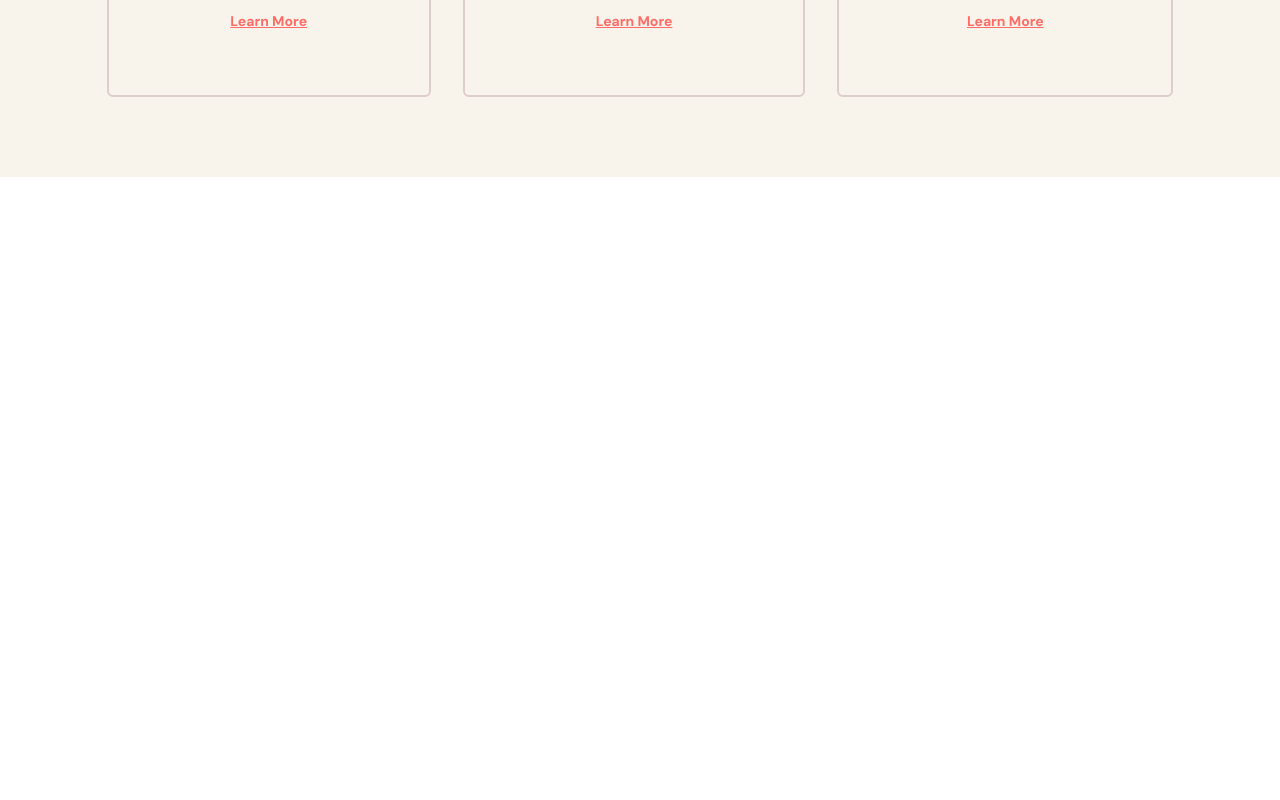
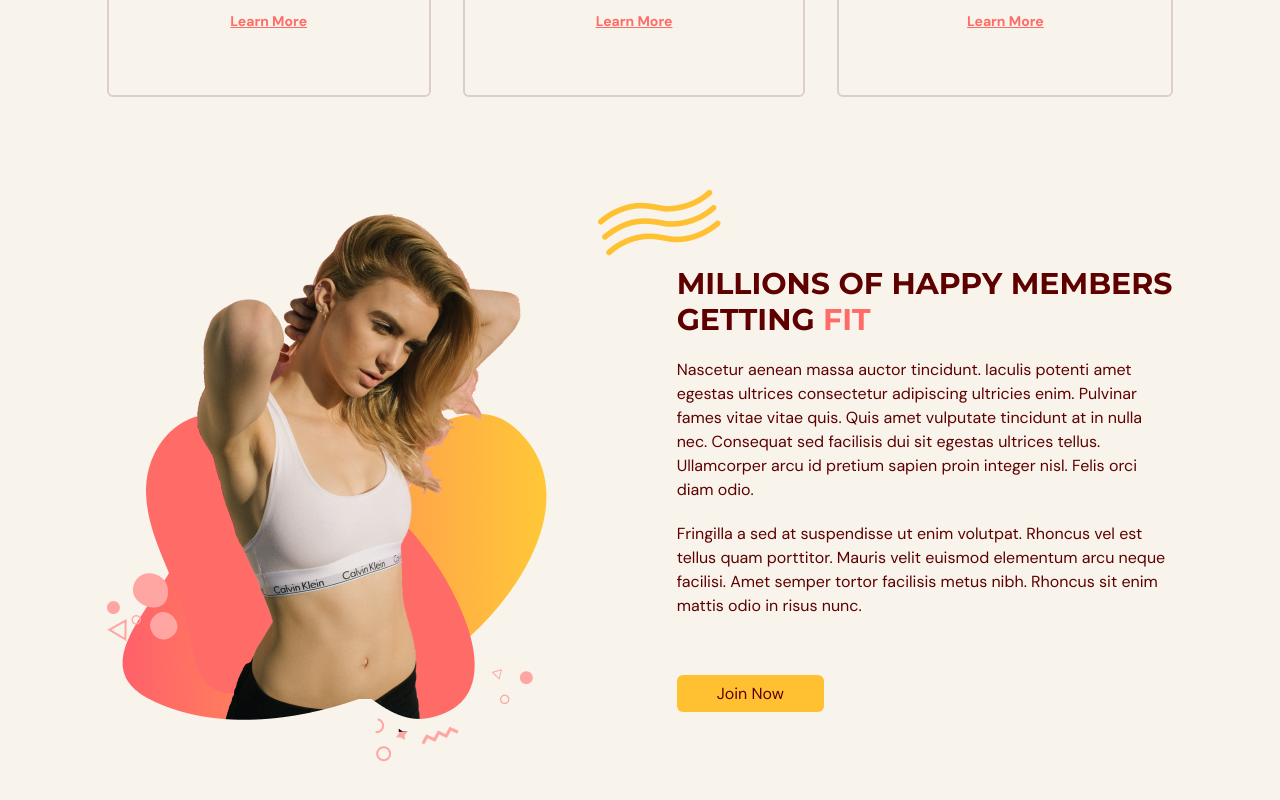
Before and after one commit to Vishall001/Fitness_App, a React (Vite) app in the folder fitness_app/: page / in a window 1280 px wide. Shown: the part 1236-2036 px from the top of the page. Before the commit the page ends 1413 px from the top, so only its background shows below. Built offline with nearby package versions, Linux system fonts and the light colour scheme.

Commit message:
completed the benefits section

```diff
--- a/fitness_app/src/component/benefits/index.tsx
+++ b/fitness_app/src/component/benefits/index.tsx
@@ -1,5 +1,7 @@
+import ActionButton from "@/shared/ActionButton"
 import HeaderText from "@/shared/HeaderText"
 import { BenefitType, SelectedPage } from "@/shared/types"
+import BenefitsPageGraphics from "@/assets/BenefitsPageGraphic.png"
 import { HomeModernIcon,UserGroupIcon,AcademicCapIcon } from "@heroicons/react/24/solid"
 import { motion } from "framer-motion"
 import Benefit from "./Benefit"
@@ -78,6 +80,66 @@
            ) )
          }
           </motion.div>
+          {/* Grapics And Description */}
+          <div className="mt-16 items-center justify-between gap-20 md:mt-28 md:flex">
+            {/* Graphic */}
+            <img className="mx-auto" src={BenefitsPageGraphics} alt="Benefits Page Graphic" />
+            {/* Description */}
+            <div>
+              {/* Title */}
+              <div className="relative">
+                <div className="before:absolute before:-top-20 before:-left-20 before:z-[1] before:content-abstractwaves">
+                  <motion.div
+                   initial="hidden"
+                   whileInView="visible"
+                   viewport={{once:true,amount:0.5}}
+                   transition={{duration:0.5}}
+                   variants={{
+                      hidden :{opacity:0,x:60},
+                      visible:{opacity:1,x:0}
+                   }}
+                  >
+                    <HeaderText>MILLIONS OF HAPPY MEMBERS GETTING{" "} <span className="text-primary-500">FIT</span></HeaderText>
+                  </motion.div>
+                </div>
+              </div>
+
+              {/* Description */}
+              <motion.div
+               initial="hidden"
+               whileInView="visible"
+               viewport={{once:true,amount:0.5}}
+               transition={{delay:0.2,duration:0.5}}
+               variants={{
+                  hidden :{opacity:0,x:60},
+                  visible:{opacity:1,x:0}
+               }}
+              >
+              <p className="my-5">
+                Nascetur aenean massa auctor tincidunt. Iaculis potenti amet
+                egestas ultrices consectetur adipiscing ultricies enim. Pulvinar
+                fames vitae vitae quis. Quis amet vulputate tincidunt at in
+                nulla nec. Consequat sed facilisis dui sit egestas ultrices
+                tellus. Ullamcorper arcu id pretium sapien proin integer nisl.
+                Felis orci diam odio.
+              </p>
+              <p className="mb-5">
+                Fringilla a sed at suspendisse ut enim volutpat. Rhoncus vel est
+                tellus quam porttitor. Mauris velit euismod elementum arcu neque
+                facilisi. Amet semper tortor facilisis metus nibh. Rhoncus sit
+                enim mattis odio in risus nunc.
+              </p>
+                 </motion.div>
+              {/* Button */}
+              <div className="relative mt-16">
+              <div className="before:absolute before:-bottom-20 before:right-40 before:z-[-1] before:content-sparkles">
+                <ActionButton setSelectedPage={setSelectedPage}>
+                  Join Now
+                </ActionButton>
+              </div>
+            </div>
+            </div>
+          </div>
         </motion.div>
     </section>
   )
```
